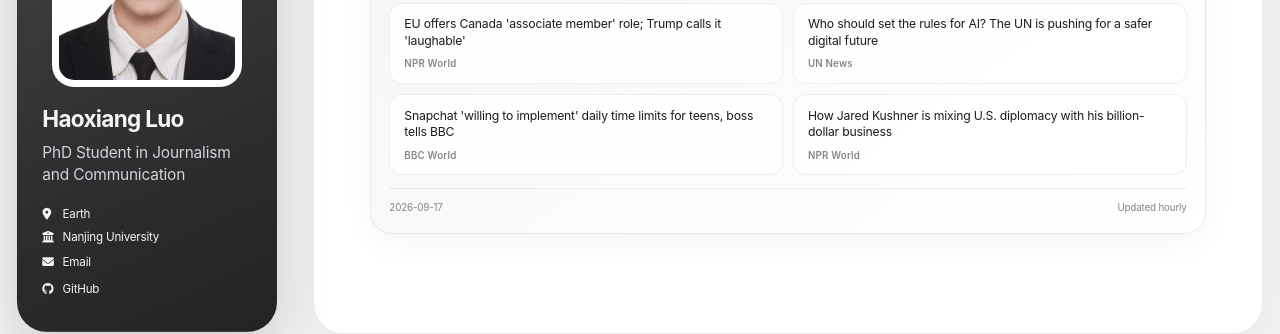
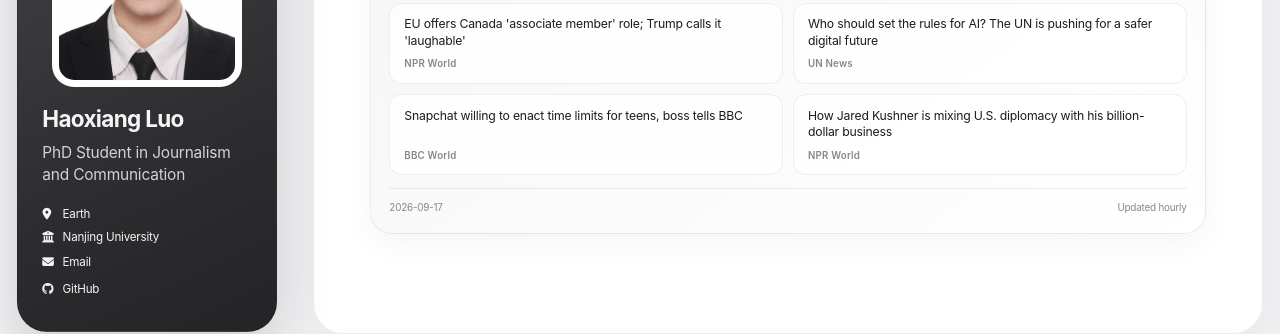
Before and after one commit to HaoxiangLuo/HaoxiangLuo.github.io, a Jekyll site: the page built from _pages/about.md, in a window 1280 px wide and 900 px high, scrolled down 309 px. Shown: the part 308-642 px from the top of the window. Built offline with Jekyll 4.4.1, drawn with Linux system fonts in a browser that asks for light colours; a style sheet for code colours, icons or effects is not loaded.

Commit message:
Update daily news 2026-09-17

```diff
--- a/_data/daily_news.json
+++ b/_data/daily_news.json
@@ -1,5 +1,5 @@
 {
-  "updated_at": "2026-09-17T10:25:27+08:00",
+  "updated_at": "2026-09-17T11:25:37+08:00",
   "days": [
     {
       "date": "2026-09-17",
@@ -20,7 +20,7 @@
           "url": "https://news.un.org/feed/view/en/story/2026/09/1168353"
         },
         {
-          "title": "Snapchat 'willing to implement' daily time limits for teens, boss tells BBC",
+          "title": "Snapchat willing to enact time limits for teens, boss tells BBC",
           "source": "BBC World",
           "url": "https://www.bbc.co.uk/news/articles/cr3wjz3edd10o?at_medium=RSS&at_campaign=rss"
         },
```
